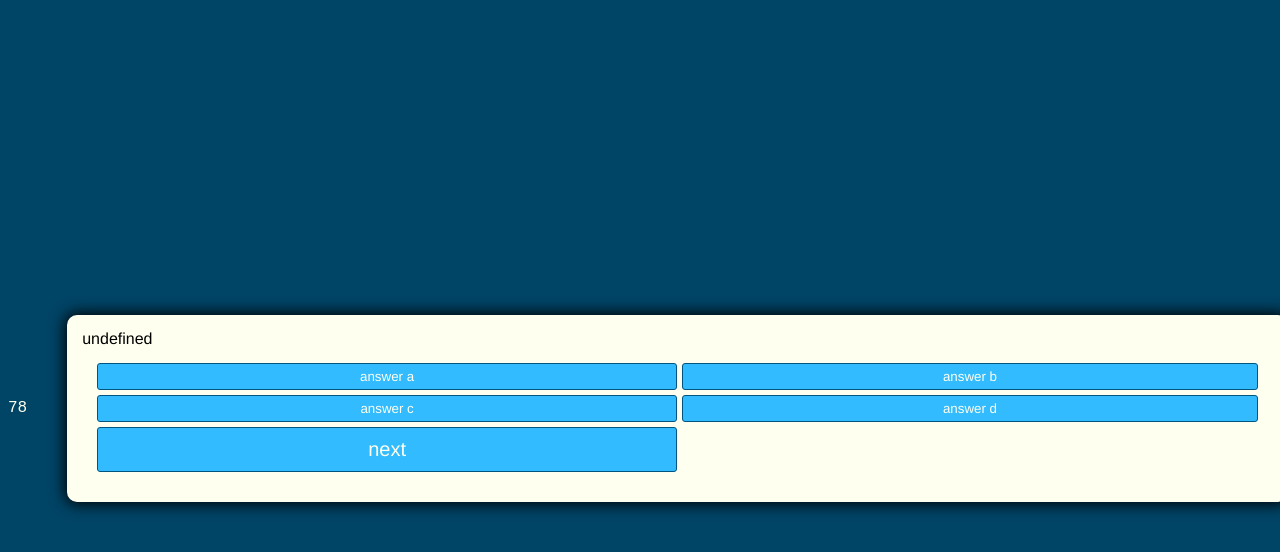
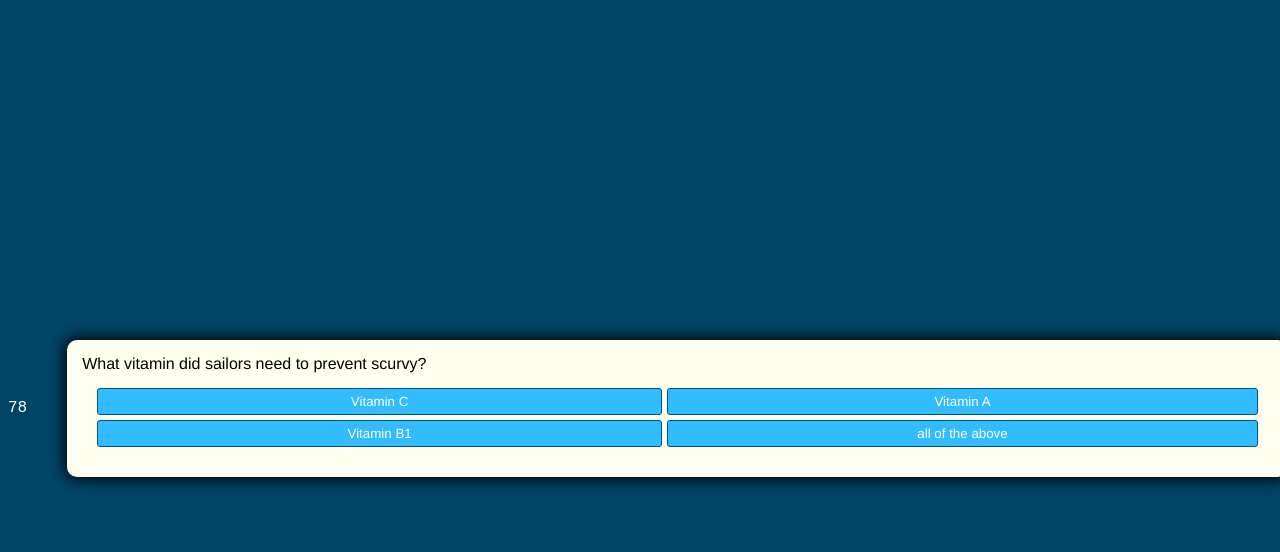
Before and after one commit to samuellutz/quiz, a plain HTML site: page index.html in a window 1280 px wide. Both pictures are taken after a click on the button "start". Drawn offline with Linux system fonts and the light colour scheme.

Commit message:
getitng questions to cycle properly

```diff
--- a/index.html
+++ b/index.html
@@ -14,11 +14,10 @@
        <div>
            <div id="question">question</div>
            <div id="answer-buttons" class="btn-grid">
-               <button id="btn1" class="btn">answer a</button>
+               <button class="btn">answer a</button>
                <button class="btn">answer b</button>
                <button class="btn">answer c</button>
                <button class="btn">answer d</button>
-               <button id="next-btn" class="next-btn btn">next</button>
            </div>
         </div>
     </div>
--- a/script.js
+++ b/script.js
@@ -4,10 +4,14 @@ const questionContainterElement = document.getElementById("question-container")
 const timeText = document.getElementById("time")
 const button1 = document.getElementById("btn1")
 const questionElement = document.getElementById("question")
-const answerButtons = document.getElementById("answer-buttons")
+const answerButtonsElement = document.getElementById("answer-buttons")
 let shuffledQuestions, currentQuestionIndex
 
 startbutton.addEventListener("click", startGame)
+nextbutton.addEventListener("click", () => {
+    currentQuestionIndex++
+    setNextQuestion()
+})
 document.getElementById
 function startGame(){
     timer()
@@ -16,20 +20,64 @@ function startGame(){
     questionContainterElement.classList.remove("hide")
     timeText.classList.remove("hide")
     shuffledQuestions = questions.sort(() => Math.random() - .5)
+    currentQuestionIndex = 0
     setNextQuestion()
 }
 
 function setNextQuestion(questions) {
-    showQuestions(shuffledQuestions[currentQuestionIndex])
+    resetState()
+    showQuestion(shuffledQuestions[currentQuestionIndex])
 }
 
-function showQuestions(question){
-    questionElement.innerText = questions.question
-
+function showQuestion(question){
+    questionElement.innerText = question.question
+     question.answers.forEach(function (answers) {
+             const button = document.createElement("button");
+             button.innerText = answers.text;
+             button.classList.add("btn");
+             if (answers.correct) {
+                 button.dataset.correct = answers.correct;
+             }
+             button.addEventListener("click", selectAnswer);
+             answerButtonsElement.appendChild(button);
+         })
 }
 
-function selectAnswer(answer) {
+function resetState() {
+    clearStatusClass(document.body)
+    nextbutton.classList.add("hide")
+    while (answerButtonsElement.firstChild) {
+        answerButtonsElement.removeChild
+        (answerButtonsElement.firstChild)
+    }
+}
 
+function selectAnswer(e) {
+    const selectedbutton = e.target
+    const correct = selectedbutton.dataset.correct
+    setStatusClass(document.body, correct)
+    Array.from(answerButtonsElement.children).forEach(button => {
+        setStatusClass(button, button.dataset.correct)
+    })
+    if (shuffledQuestions.length > currentQuestionIndex + 1) {
+    nextbutton.classList.remove("hide")
+    }else {
+        startbutton.innerText = "restart"
+        startbutton.classList.remove("hide")
+    }
+}
+
+function setStatusClass (element, correct) {
+    clearStatusClass(element)
+    if (correct){
+        element.classList.add("correct")
+    } else {
+        element.classList.add("wrong")
+    }
+}
+function clearStatusClass(element) {
+    element.classList.remove("correct")
+    element.classList.remove("wrong")
 }
     function timer(){
     var counter = 80;
@@ -38,13 +86,12 @@ function selectAnswer(answer) {
        if (counter >= 0) {
           span = document.getElementById("time");
           span.innerHTML = counter;
-        //   window.location.reload();
        }
        else {
+        window.location.reload();
            alert ("sorry out of time.")
           clearInterval(counter);
         }
-        window.location.reload()
         timeText.textContent = counter;
       }, 1000);
  };
@@ -59,20 +106,35 @@ const questions =  [
             {text: "Vitamin B1", correct: false},
             {text: "all of the above", correct: false},
         ]
+    },
+    {
+        question: "where do dolphins live?",
+       answers: [
+           {text: "a lake", correct: false},
+           {text: "a River", correct: false},
+           {text: "space", correct: false},
+           {text: "a sea", correct: true},
+       ]
+   },
+   {
+    question: "what is the third letter of the alphabet?",
+   answers: [
+       {text: "B", correct: false},
+       {text: "C", correct: true},
+       {text: "D", correct: false},
+       {text: "Z", correct: false},
+   ]
+    },
+    {
+        question: "what are your eyes for?",
+       answers: [
+           {text: "hearing", correct: false},
+           {text: "Taste", correct: false},
+           {text: "Smelling", correct: false},
+           {text: "Seeing", correct: true},
+       ]
     }
-]
 
-//      {
-//          prompt: "where do dolphins live?\N(a) a lake\N\(b)the river\N\(c)space\N\(d)the sea",
-//          answer: "d"
-//      },
-//      {
-//          prompt: "what is the third letter of the alphabet?\N(a) B\N\(b) C\n\(c) D\N\(d) Z",
-//          answer: "b"
-//      },
-//      {
-//          prompt: "what are your eyes for? \N(a) Hearing \N\(b)taste\N\(c)touch\N\(d) to see",
-//          answer: "d"
-//      },
-//  ];
+];
+
 //  we need for the prompt to pop up at random on the screen
```
